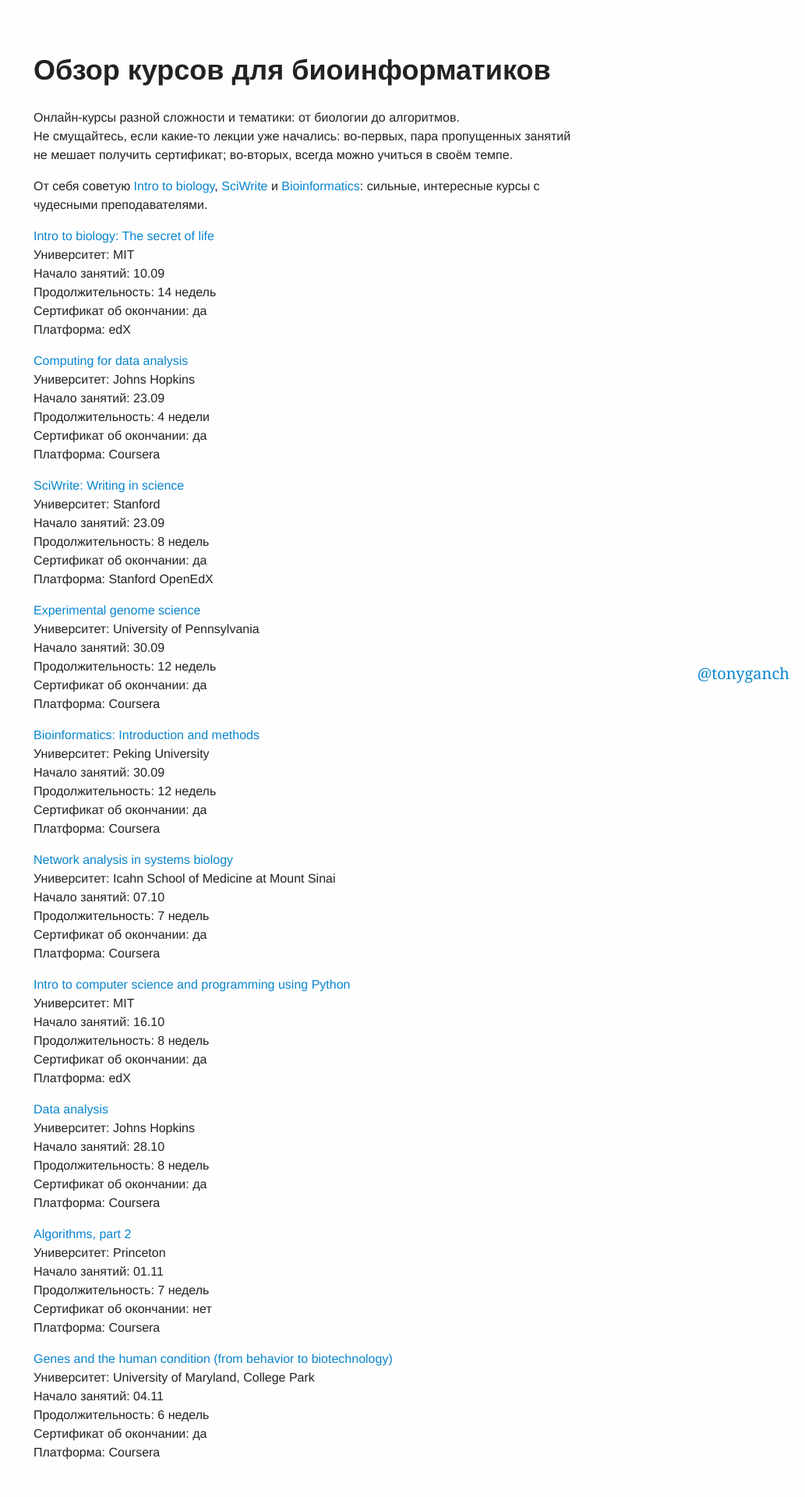
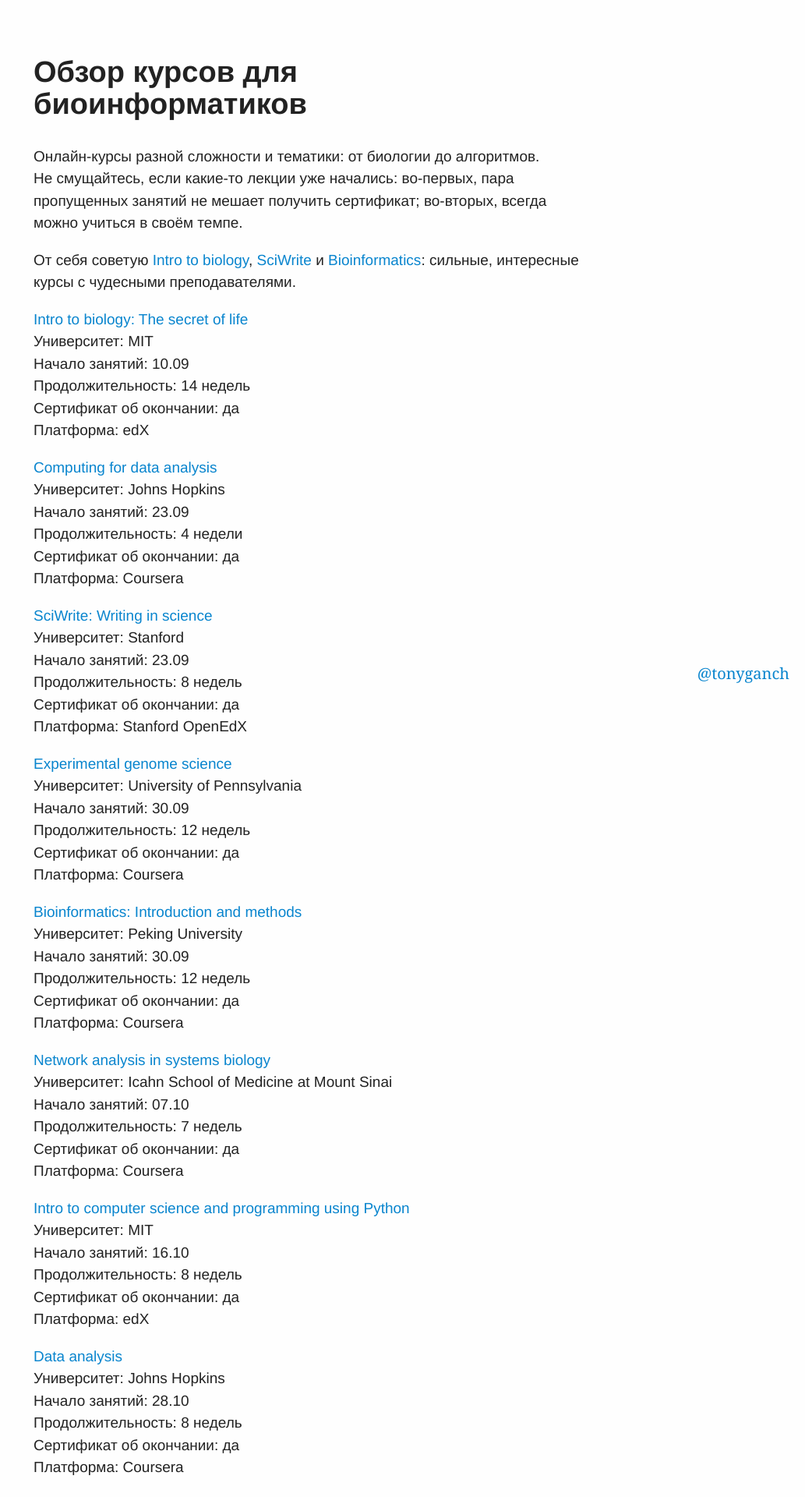
Before and after one commit to tonyganch/tonyganch.github.io, a Jekyll site: the page built from index.html, in a window 1280 px wide. Shown: the top 1920 px of the page at 78% size, without its empty margins (247-1280 px from the left). Built offline with Jekyll 4.4.1, drawn with Linux system fonts in a browser that asks for light colours; comment, search, counter and statistics services are not loaded.

Commit message:
Modify styles: PT Sans instead of Helvetica

```diff
--- a/_layouts/post.html
+++ b/_layouts/post.html
@@ -1,6 +1,9 @@
 ---
+
 layout: default
+
 ---
+
 <article class="post">
     <h2>{{ page.title }}</h2>
     {{ content }}
--- a/css/main.css
+++ b/css/main.css
@@ -2,7 +2,7 @@
     margin: 0;
     background: #fefefe;
     color: #222;
-    font: 100%/1.5 'Helvetica Neue', Helvetica, Arial, sans-serif;
+    font: 19px/1.5 'PT Sans', 'Helvetica Neue', Helvetica, Arial, sans-serif;
     -webkit-font-smoothing: antialiased;
     }
 a {
@@ -35,11 +35,10 @@
     background: transparent;
     }
 h2, h3 {
-    font-family: 'PT Sans', 'Helvetica Neue', Helvetica, Arial, sans-serif;
     line-height: 1.1;
     }
 h2 {
-    font-size: 2.25em;
+    font-size: 2em;
     }
 h3 {
     font-size: 1.5em;
@@ -77,6 +76,9 @@
     max-width: 700px;
     }
 @media (max-width: 740px) {
+    body {
+        font-size: 100%;
+        }
     .content {
         max-width: 100%;
         }
```
